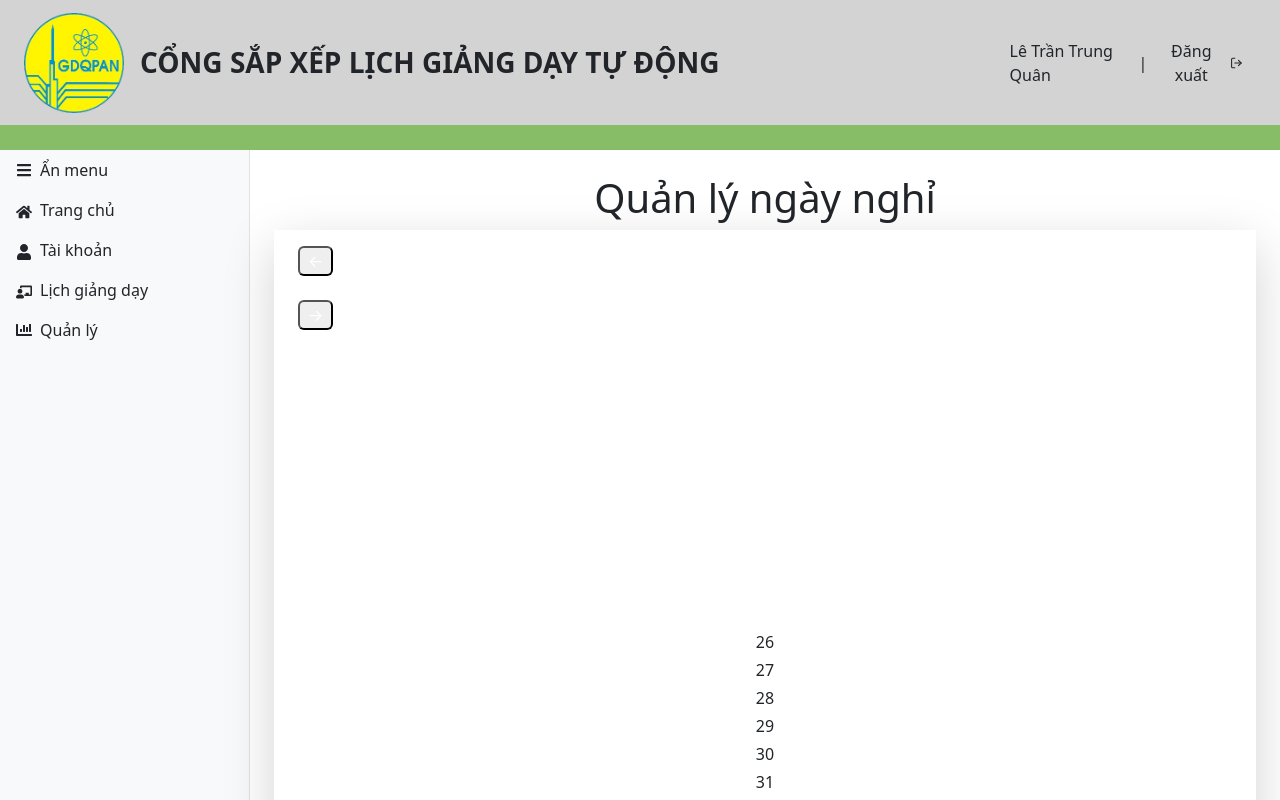
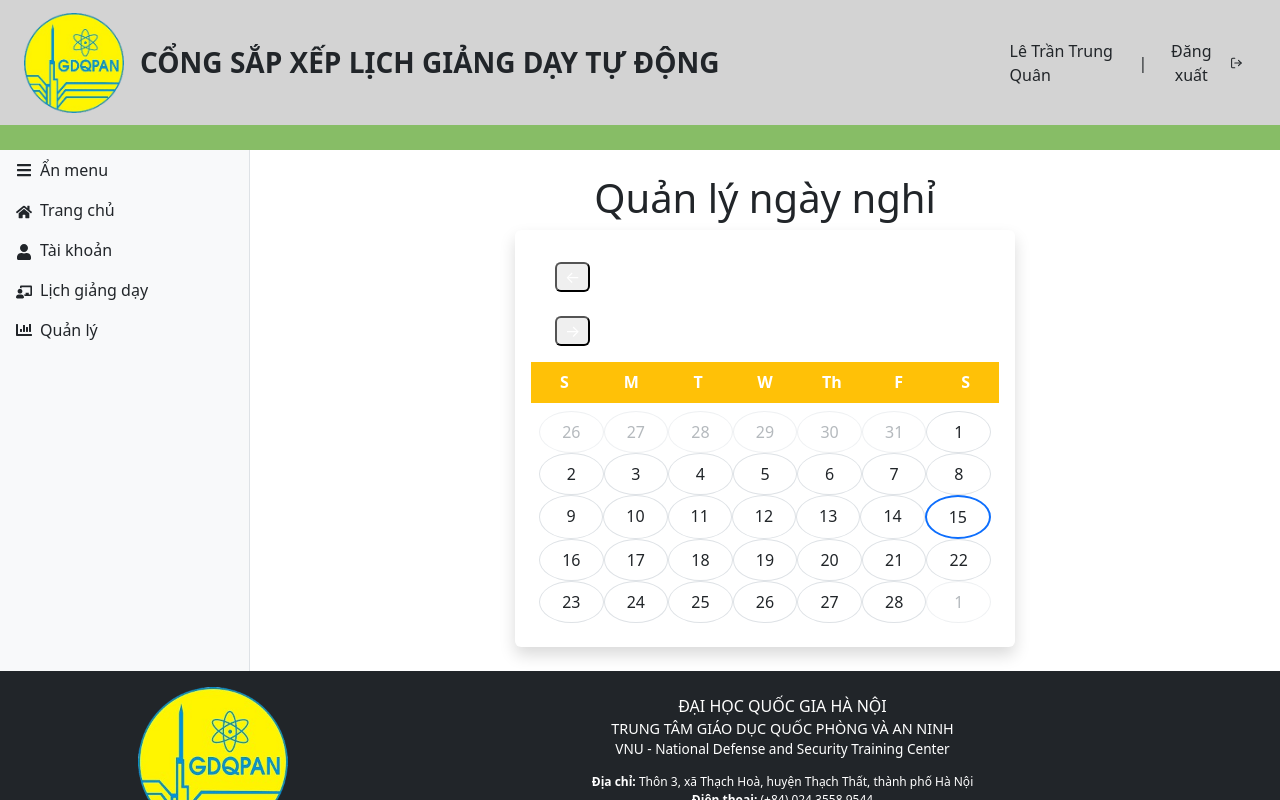
Before and after one commit to vthnhtng/hola-scheduler, a Next.js app: page /holidays in a window 1280 px wide. Shown: the top 800 px of the page. Built offline with nearby package versions, Linux system fonts and the light colour scheme.

Commit message:
Last commit

```diff
--- a/app/components/Calendar.tsx
+++ b/app/components/Calendar.tsx
@@ -53,9 +53,9 @@ export default function Calendar({ onDateSelect, selectedDates = new Set(), holi
     const renderDays = () => {
         const days = ['S', 'M', 'T', 'W', 'Th', 'F', 'S'];
         return (
-            <div className="grid grid-cols-7">
+            <div className="row g-0">
                 {days.map((day, idx) => (
-                    <div key={idx} className="text-center font-semibold text-white py-2 bg-orange-500 border-b border-orange-400">
+                    <div key={idx} className="col text-center fw-bold text-white py-2 bg-warning border-bottom border-warning">
                         {day}
                     </div>
                 ))}
@@ -67,11 +67,13 @@ export default function Calendar({ onDateSelect, selectedDates = new Set(), holi
     const renderCells = () => {
         const monthStart = startOfMonth(currentMonth);
         const monthEnd = endOfMonth(monthStart);
-        const startDate = startOfWeek(monthStart, { weekStartsOn: 0 }); // Sunday start
+        const startDate = startOfWeek(monthStart, { weekStartsOn: 0 });
         const endDate = endOfWeek(monthEnd, { weekStartsOn: 0 });
 
-        const days = [];
+        const rows = [];
+        let days = [];
         let day = startDate;
+        let idx = 0;
 
         while (day <= endDate) {
             const formattedDate = format(day, 'd');
@@ -85,33 +87,31 @@ export default function Calendar({ onDateSelect, selectedDates = new Set(), holi
                 <div
                     key={fullDateStr}
                     onClick={() => isCurrentMonth && onDateSelect?.(day)}
-                    className={`
-                        aspect-square w-10 h-10 mx-auto my-1 flex items-center justify-center text-center cursor-pointer select-none
-                        text-base
-                        ${isCurrentMonth ? 'text-slate-800' : 'text-gray-300'}
-                        ${isSelected ? 'bg-blue-500 text-white font-bold' : ''}
-                        ${isHoliday ? 'bg-orange-100 text-orange-600 font-bold' : ''}
-                        ${isCurrentDay ? 'ring-2 ring-blue-500' : ''}
-                        ${isCurrentMonth && !isSelected && !isHoliday ? 'hover:bg-orange-50' : ''}
-                        rounded-full transition-all
-                        ${!isCurrentMonth ? 'pointer-events-none' : ''}
-                    `}
+                    className={`col text-center align-middle py-2 border bg-white ${isCurrentMonth ? '' : 'text-secondary'} ${isSelected ? 'bg-primary text-white fw-bold' : ''} ${isHoliday ? 'bg-warning text-danger fw-bold' : ''} ${isCurrentDay ? 'border border-primary border-2' : ''} ${!isCurrentMonth ? 'opacity-50' : ''} rounded-circle`}
+                    style={{ cursor: isCurrentMonth ? 'pointer' : 'default', minHeight: 40 }}
                 >
                     {formattedDate}
                 </div>
             );
+            if ((idx + 1) % 7 === 0) {
+                rows.push(<div className="row g-0" key={day.toISOString()}>{days}</div>);
+                days = [];
+            }
             day = addDays(day, 1);
+            idx++;
         }
-
-        return (
-            <div className="grid grid-cols-7 bg-white px-2 pb-4 rounded-b-xl w-full">
-                {days}
-            </div>
-        );
+        // Nếu còn ngày lẻ cuối tháng
+        if (days.length > 0) {
+            while (days.length < 7) {
+                days.push(<div className="col" key={`empty-${days.length}`}></div>);
+            }
+            rows.push(<div className="row g-0" key="last-row">{days}</div>);
+        }
+        return <div className="bg-white p-2">{rows}</div>;
     };
 
     return (
-        <div className="rounded-xl shadow-lg w-[340px] bg-white mx-auto">
+        <div className="rounded shadow w-100 mx-auto bg-white p-3" style={{maxWidth: 500}}>
             {renderHeader()}
             {renderDays()}
             {renderCells()}
--- a/app/holidays/page.tsx
+++ b/app/holidays/page.tsx
@@ -59,34 +59,6 @@ export default function HolidaysPage() {
                 </div>
             </main>
             <Footer />
-
-            {/* Modal */}
-            {modalDate && (
-                <div className="fixed inset-0 bg-black bg-opacity-30 flex items-center justify-center z-50">
-                    <div className="bg-white rounded-xl shadow-lg p-8 min-w-[320px] flex flex-col items-center">
-                        <div className="text-lg font-semibold mb-4">
-                            {modalType === 'add' ? 'Thêm ngày nghỉ' : 'Xóa ngày nghỉ'}
-                        </div>
-                        <div className="mb-6 text-gray-700 text-center">
-                            {format(modalDate, 'EEEE, dd/MM/yyyy')}
-                        </div>
-                        <div className="flex gap-4">
-                            <button
-                                onClick={handleModalSave}
-                                className={`px-4 py-2 rounded text-white font-semibold transition-colors ${modalType === 'add' ? 'bg-blue-500 hover:bg-blue-600' : 'bg-red-500 hover:bg-red-600'}`}
-                            >
-                                Lưu
-                            </button>
-                            <button
-                                onClick={handleModalClose}
-                                className="px-4 py-2 rounded bg-gray-200 hover:bg-gray-300 text-gray-700 font-semibold"
-                            >
-                                Hủy
-                            </button>
-                        </div>
-                    </div>
-                </div>
-            )}
         </>
     );
 }
```
Also changed, not shown: schedules/scheduler_2025-05-07_2025-05-24_complete.json.
